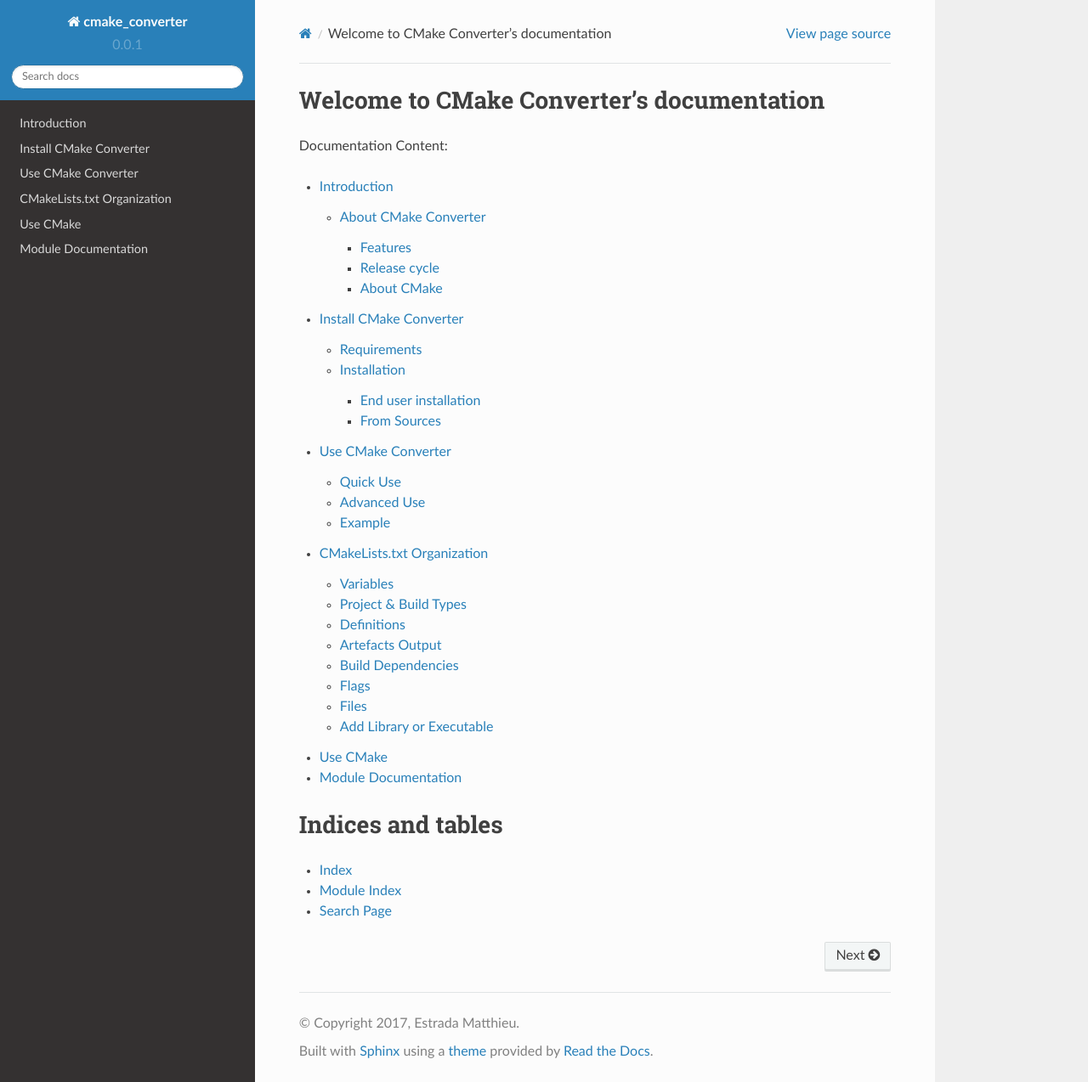
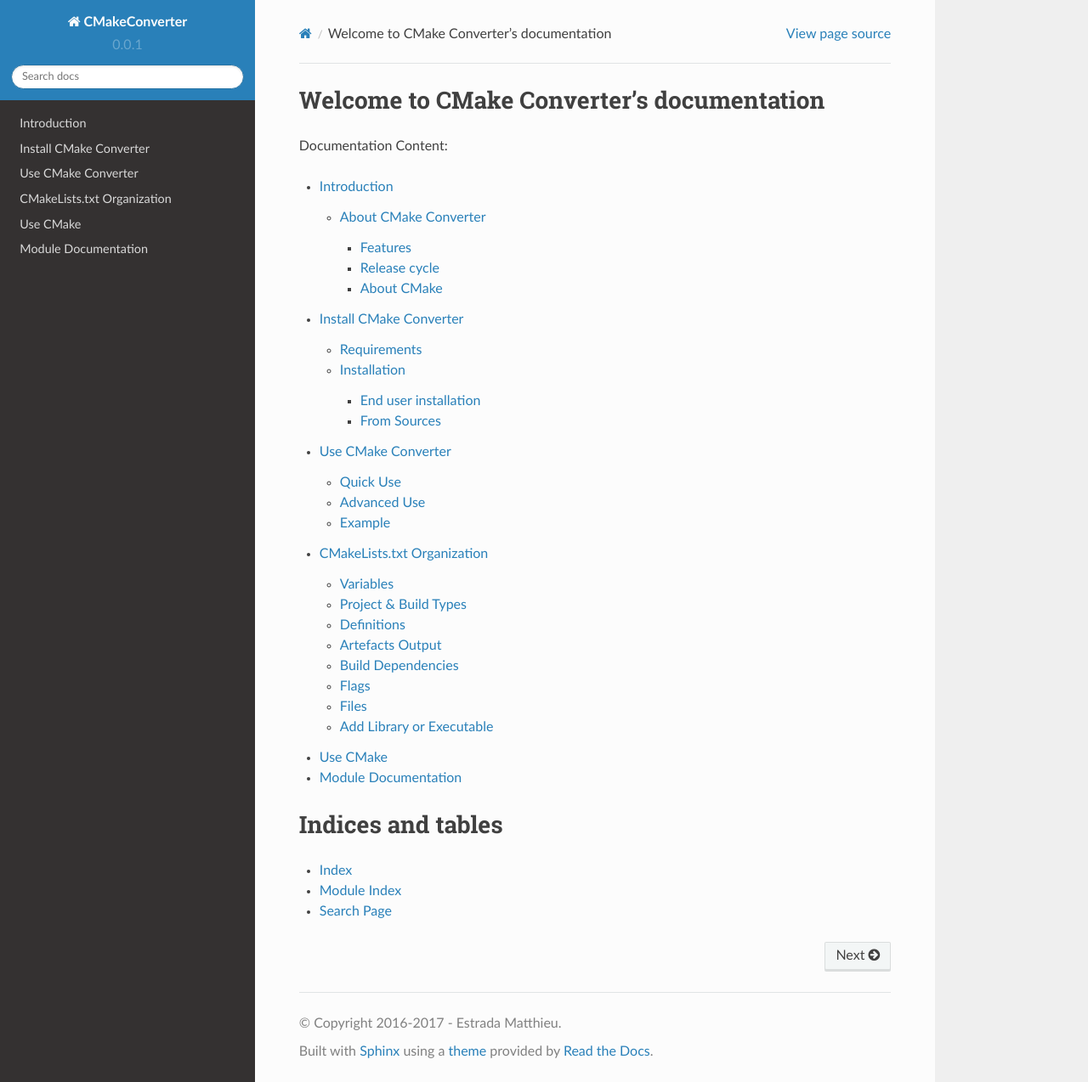
Before and after one commit to pavelliavonau/cmakeconverter, a Sphinx documentation site: the page built from docs/index.rst, in a window 1280 px wide and 1274 px high. Shown: the whole window at 85% size. Built offline with Sphinx 7.4.7 and the Read the Docs theme 2.0.0, drawn with Linux system fonts in a browser that asks for light colours.

```diff
--- a/docs/converter.rst
+++ b/docs/api.rst
@@ -1,4 +1,4 @@
-.. _converter:
+.. _api:
 
 Module Documentation
 ====================
--- a/docs/conf.py
+++ b/docs/conf.py
@@ -17,9 +17,12 @@
 # add these directories to sys.path here. If the directory is relative to the
 # documentation root, use os.path.abspath to make it absolute, like shown here.
 #
-# import os
-# import sys
-# sys.path.insert(0, os.path.abspath('.'))
+import os
+import sys
+sys.path.insert(0, os.path.abspath('../'))
+from cmake_converter import __version__, __short_version__
+from cmake_converter import __copyright__, __author__, __application__
+
 
 # -- General configuration ------------------------------------------------
 
@@ -53,18 +56,18 @@ source_suffix = '.rst'
 master_doc = 'index'
 
 # General information about the project.
-project = 'cmake_converter'
-copyright = '2017, Estrada Matthieu'
-author = 'Estrada Matthieu'
+project = __application__
+copyright = __copyright__
+author = __author__
 
 # The version info for the project you're documenting, acts as replacement for
 # |version| and |release|, also used in various other places throughout the
 # built documents.
 #
 # The short X.Y version.
-version = '0.0.1'
+version = __version__
 # The full version, including alpha/beta/rc tags.
-release = '0.0.1'
+release = __short_version__
 
 # The language for content autogenerated by Sphinx. Refer to documentation
 # for a list of supported languages.
--- a/docs/index.rst
+++ b/docs/index.rst
@@ -15,7 +15,7 @@ Documentation Content:
     install
     utilisation
     cmake
-    converter
+    api
 
 
 
```
